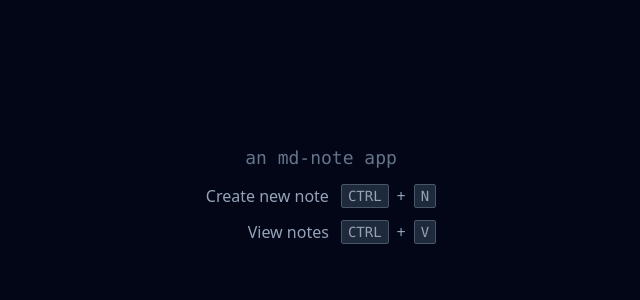
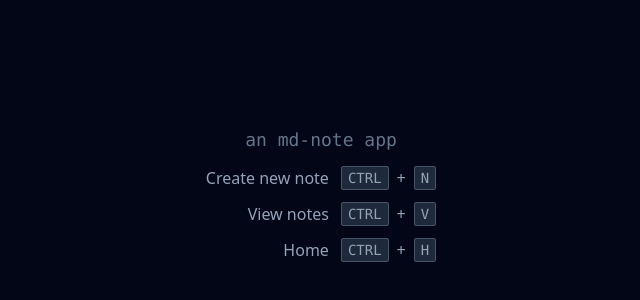
Before and after one commit to aggeB8/notes-app, a Vue app: page / in a window 1280 px wide. Shown: the part 200-500 px from the top of the page, without its empty margins (319-959 px from the left). Built offline with nearby package versions, Linux system fonts and the light colour scheme; what tailwind-gradient-mask-image would draw is missing.

Commit message:
+added home shortcut

```diff
--- a/src/App.vue
+++ b/src/App.vue
@@ -4,7 +4,7 @@ import { useMagicKeys } from '@vueuse/core'
 import SearchComponent from '@/components/SearchComponent.vue'
 import router from './router'
 
-const { control, n, v } = useMagicKeys()
+const { control, n, v, h } = useMagicKeys()
 
 watchEffect(() => {
     if (control.value && n.value) {
@@ -12,6 +12,9 @@ watchEffect(() => {
     }
     if (control.value && v.value) {
         searching.value = !searching.value
+    }
+    if (control.value && h.value) {
+        router.push('/')
     }
 })
 
--- a/src/components/IntroComponent.vue
+++ b/src/components/IntroComponent.vue
@@ -3,7 +3,6 @@
         <p class="font-mono text-lg text-slate-500">an md-note app</p>
         <div class="grid grid-cols-[auto_auto] gap-3 p-3">
             <RouterLink to="/new-note" class="justify-self-end">Create new note</RouterLink>
-
             <div class="flex flex-row justify-center gap-2">
                 <kbd
                     class="flex items-center justify-center rounded-sm border border-solid border-slate-600 bg-slate-800 px-1.5 text-sm"
@@ -28,6 +27,19 @@
                     >V</kbd
                 >
             </div>
+
+            <RouterLink to="/new-note" class="justify-self-end">Home</RouterLink>
+            <div class="flex flex-row justify-center gap-2">
+                <kbd
+                    class="flex items-center justify-center rounded-sm border border-solid border-slate-600 bg-slate-800 px-1.5 text-sm"
+                    >CTRL</kbd
+                >
+                <p>+</p>
+                <kbd
+                    class="flex items-center justify-center rounded-sm border border-solid border-slate-600 bg-slate-800 px-1.5 text-sm"
+                    >H</kbd
+                >
+            </div>
         </div>
         <div></div>
     </div>
--- a/src/components/NoteComponent.vue
+++ b/src/components/NoteComponent.vue
@@ -8,13 +8,7 @@ const props = defineProps({
     editId: Number
 })
 
-interface Text {
-    title: string
-    inputRaw: string
-    inputHTML: string
-}
-
-const text: Text = reactive({
+const noteObj = reactive({
     title: '',
     inputRaw: '',
     inputHTML: ''
@@ -28,18 +22,18 @@ if (props.editId === undefined) {
     currentNote = lsActions.get.latestId() + 1
 } else {
     currentNote = props.editId
-    text.title = lsActions.get.specific(currentNote).title
-    text.inputRaw = lsActions.get.specific(currentNote).inputRaw
+    noteObj.title = lsActions.get.specific(currentNote).title
+    noteObj.inputRaw = lsActions.get.specific(currentNote).inputRaw
 }
 
 const handleInput = async () => {
-    const html = await marked.parse(text.inputRaw, {
+    const html = await marked.parse(noteObj.inputRaw, {
         gfm: true,
         breaks: true
     })
-    text.inputHTML = html
+    noteObj.inputHTML = html
 
-    lsActions.save(currentNote, text.title, text.inputRaw)
+    lsActions.save(currentNote, noteObj.title, noteObj.inputRaw)
 }
 
 const menuActions = reactive({
@@ -68,7 +62,7 @@ const menuActions = reactive({
             <div class="flex flex-row gap-4">
                 <input
                     placeholder="New note"
-                    v-model="text.title"
+                    v-model="noteObj.title"
                     @input="handleInput"
                     class="flex-1 bg-slate-900 text-slate-400 focus:outline-none"
                 />
@@ -87,7 +81,7 @@ const menuActions = reactive({
             <textarea
                 ref="rawInputElement"
                 @input="handleInput"
-                v-model="text.inputRaw"
+                v-model="noteObj.inputRaw"
                 class="h-full w-full resize-none border-none bg-inherit font-mono text-sm outline-none"
             ></textarea>
         </div>
@@ -97,7 +91,7 @@ const menuActions = reactive({
         >
             <div
                 class="flex flex-col overflow-y-scroll break-words first:pt-0 [&>*]:py-0.5"
-                v-html="text.inputHTML"
+                v-html="noteObj.inputHTML"
             ></div>
         </div>
     </div>
```
